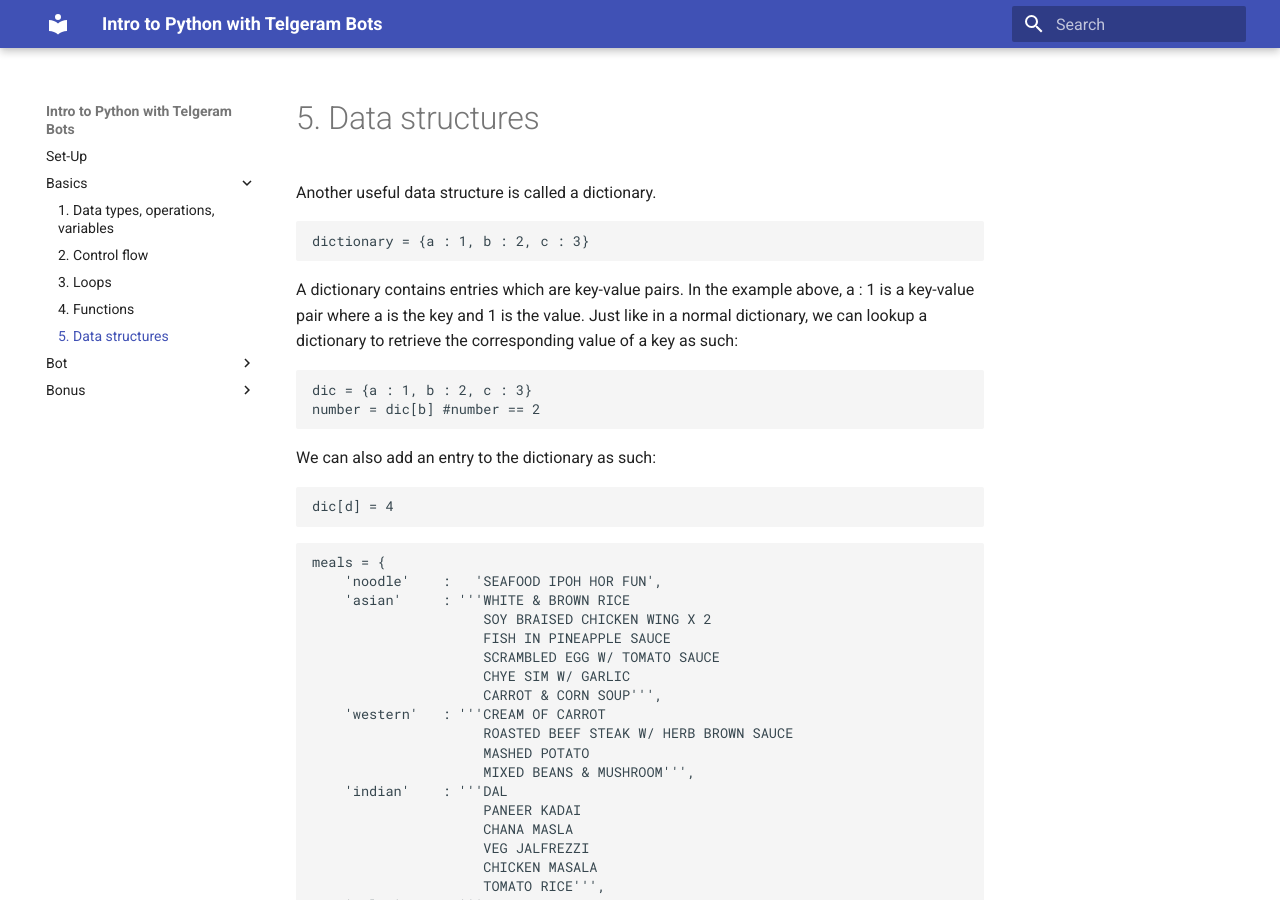
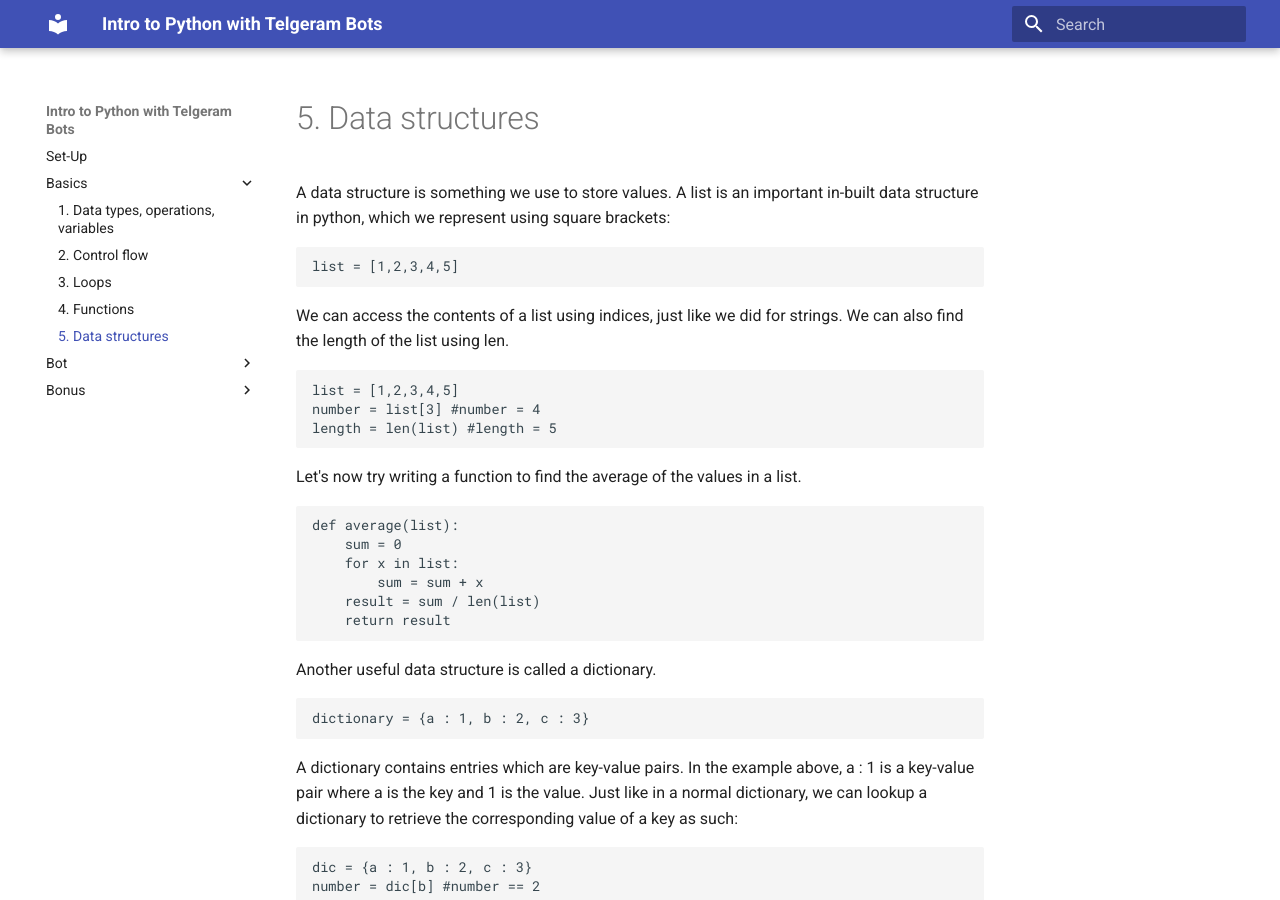
Before and after one commit to USP-Python/USP-Python.github.io, an MkDocs documentation site: the page built from docs/05-basics.md, in a window 1280 px wide and 900 px high. Built offline with MkDocs 1.6.1 and Material for MkDocs 9.7.7, drawn with Linux system fonts in a browser that asks for light colours; old or Windows-style settings are respelled for this version of MkDocs.

Commit message:
Update 05-basics.md

````diff
--- a/docs/05-basics.md
+++ b/docs/05-basics.md
@@ -1,3 +1,26 @@
+A data structure is something we use to store values. A list is an important in-built data structure in python, which we represent using square brackets:
+
+```python
+list = [1,2,3,4,5]
+```
+
+We can access the contents of a list using indices, just like we did for strings. We can also find the length of the list using len.
+
+```python
+list = [1,2,3,4,5]
+number = list[3] #number = 4
+length = len(list) #length = 5
+```
+Let's now try writing a function to find the average of the values in a list.
+
+```python
+def average(list):
+    sum = 0
+    for x in list:
+        sum = sum + x
+    result = sum / len(list)
+    return result
+```
 
 Another useful data structure is called a dictionary.
 
````
